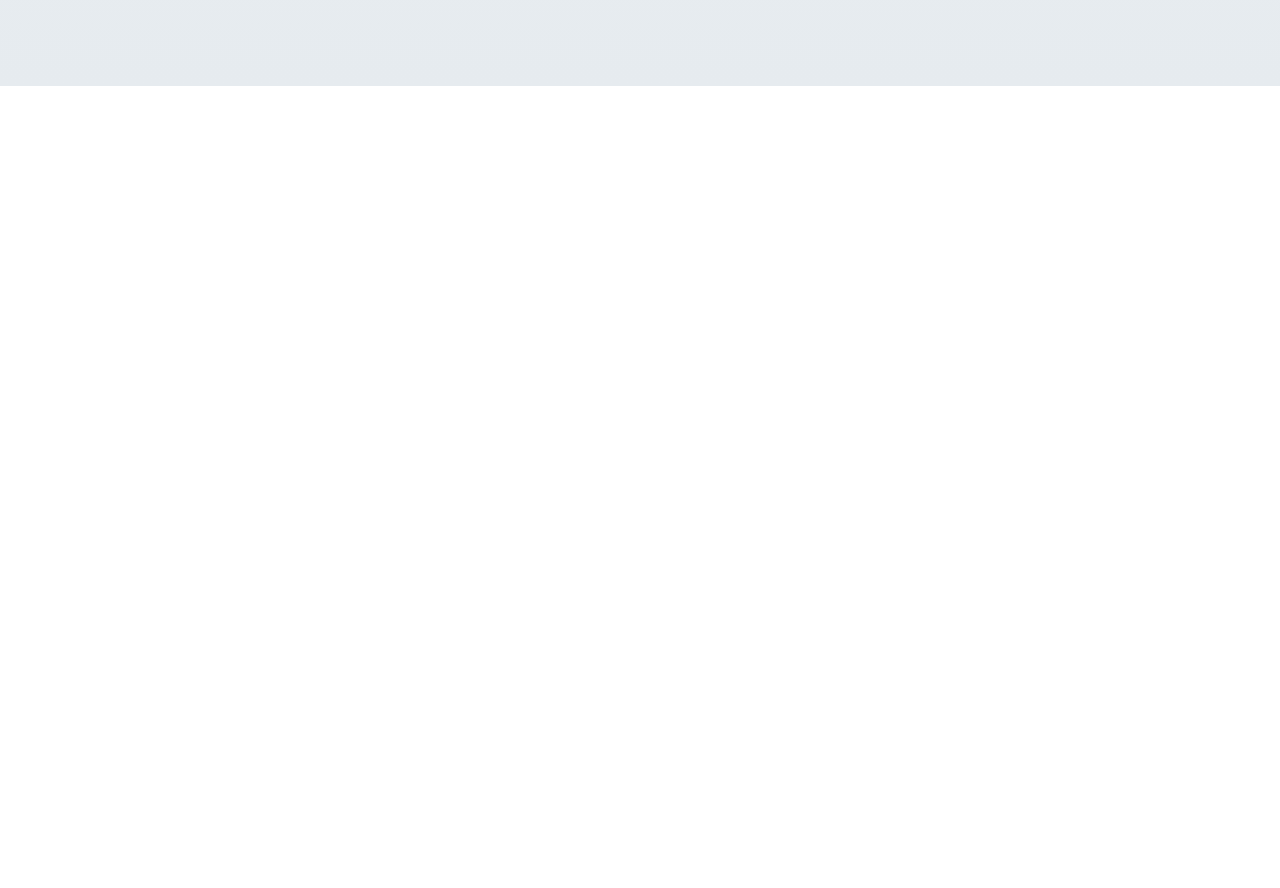
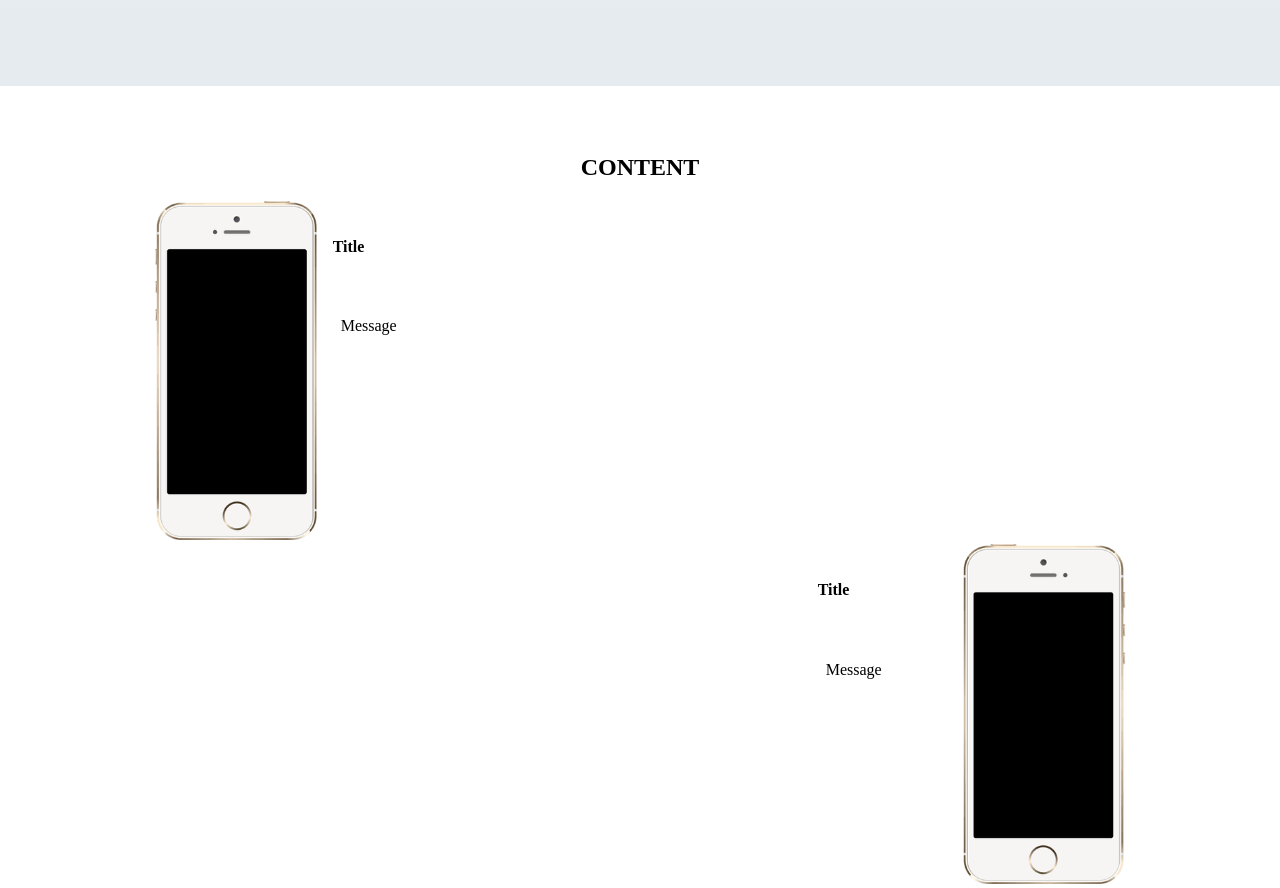
Before and after one commit to felipegonxcalves/html-css-pratica, a plain HTML site: page index.html in a window 1280 px wide. Shown: the part 380-1268 px from the top of the page. Before the commit the page ends 800 px from the top, so only its background shows below. Drawn offline with Linux system fonts and the light colour scheme.

Commit message:
Criando section content

```diff
--- a/css/app.css
+++ b/css/app.css
@@ -1,6 +1,4 @@
 #header {
-    min-height: 55px;
-    height: 55px;
     padding: 1em 0;
 }
 
@@ -38,3 +36,29 @@
     background: #267df4;
     color: #ffffff;
 }
+
+.img-responsive {
+    max-width: 100%;
+}
+
+#content .right {
+    float: right;
+    transform: scaleX(-1); /* Inverte os lados da propriedade */
+}
+
+#content .right .text {
+    transform: scaleX(-1); /* Inverte os lados da propriedade */
+}
+
+#content h4 {
+    padding: 1em;
+    font-size: 1em;
+}
+
+#content p {
+    padding: 1.5em;
+}
+
+#content .title {
+    text-align: center;
+}
--- a/index.html
+++ b/index.html
@@ -40,5 +40,37 @@
         </div>
 
     </header>
+
+    <section id="content">
+        <div class="row">
+            <div class="container">
+                <div class="one column">
+                    <h2 class="title">CONTENT</h2>
+                </div>
+                <div class="row">
+                    <div class="one-third column left">
+                        <div class="half column">
+                            <img src="./img/iphone.png" class="img-responsive" alt="">
+                        </div>
+                        <div class="half column">
+                            <h4>Title</h4>
+                            <p>Message</p>
+                        </div>
+                    </div>
+                </div>
+                <div class="row">
+                    <div class="one-third column right">
+                        <div class="half column">
+                            <img src="./img/iphone.png" class="img-responsive" alt="">
+                        </div>
+                        <div class="half column text">
+                            <h4>Title</h4>
+                            <p>Message</p>
+                        </div>
+                    </div>
+                </div>
+            </div>
+        </div>
+    </section>
 </body>
 </html>
```
Also changed, not shown: img/iphone.png (added).
